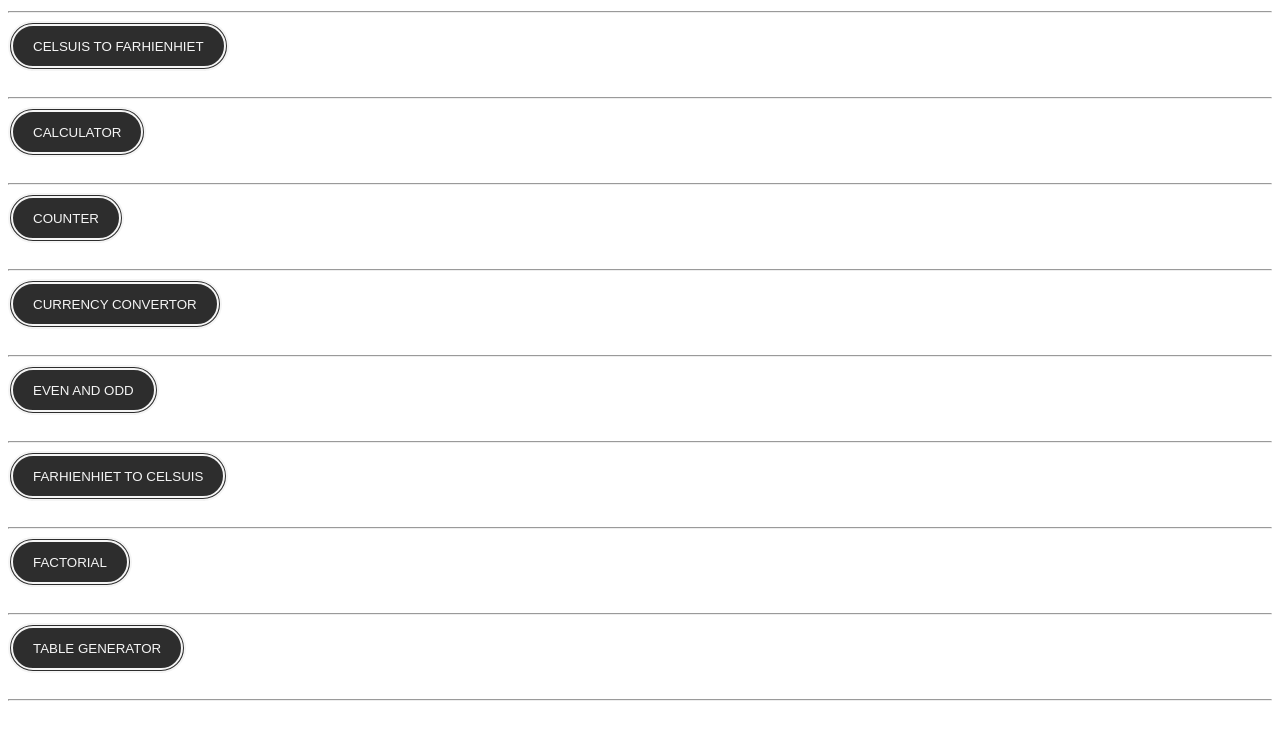
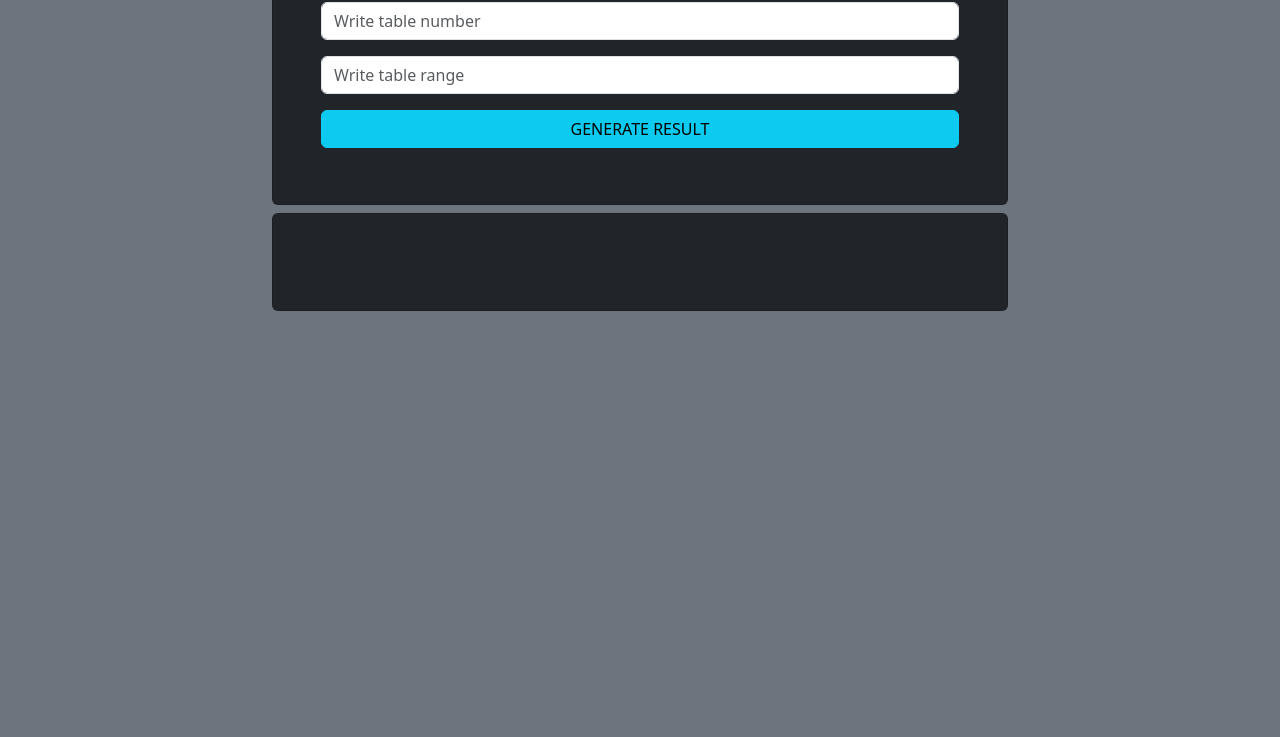
Before and after one commit to qasim917/TASKS, a plain HTML site: page index.html in a window 1280 px wide. Shown: the part 159-896 px from the top of the page. Before the commit the page ends 860 px from the top, so only its background shows below. Drawn offline with nearby package versions, Linux system fonts and the light colour scheme.

Commit message:
added index pages

```diff
--- a/index.html
+++ b/index.html
@@ -3,49 +3,56 @@
 <head>
     <meta charset="UTF-8">
     <meta name="viewport" content="width=device-width, initial-scale=1.0">
-    <title>Document</title>
+    <title>Table Generator</title>
+    <link rel="stylesheet" href="https://cdn.jsdelivr.net/npm/bootstrap@5.3.3/dist/css/bootstrap.min.css">
 </head>
+<body class="bg-secondary">
 
-<style>
-    button{
-            height: 50px;
-            width: auto;
-            background-color: #2d2d2d;
-            color: whitesmoke;
-            border: 5px double whitesmoke;
-            border-radius: 25px;
-            padding: 0px 20px;
+    <div class="container my-5">
+        <div class="row justify-content-center" style="height: 100vh;">
+            <div class="col-md-8">
+                <div class="card bg-dark p-5">
+                    <h1 class="text-light text-center">TABLE GENERATOR</h1>
+                    <input id="tn" class="form-control my-2" type="text" placeholder="Write table number">
+                    <input id="tr" class="form-control my-2" type="text" placeholder="Write table range">
+                    <button onclick="generater()" class="btn btn-info my-2 w-100">GENERATE RESULT</button>
+                </div>
+                <div class="card bg-dark text-light p-5 my-2">
+                    <ul id="result-list" class="list-group">
+                        <!-- Results will be displayed here -->
+                    </ul>
+                </div>
+            </div>
+        </div>
+    </div>
 
+    <script>
+        function generater() {
+            // Get the input values
+            let tableNumber = document.querySelector('#tn').value;
+            let tableRange = document.querySelector('#tr').value;
+
+            // Convert to numbers
+            tableNumber = Number(tableNumber);
+            tableRange = Number(tableRange);
+
+            // Get the UL element
+            let ulelement = document.querySelector('#result-list');
+            ulelement.innerHTML = ''; // Clear previous results
+
+            // Check if inputs are valid numbers
+            if (isNaN(tableNumber) || isNaN(tableRange)) {
+                ulelement.innerHTML = '<li class="list-group-item text-danger">Please enter valid numbers!</li>';
+                return;
+            }
+
+            // Generate the table
+            for (let i = 1; i <= tableRange; i++) {
+                let result = tableNumber * i;
+                ulelement.innerHTML += `<li class="list-group-item"> ${tableNumber} x ${i} = ${result} </li>`;
+            }
         }
-        a{
-            color: whitesmoke;
-            text-decoration: none;
-        }
-
-</style>
-<body class="bg-secondary">
-    <div class="bg-secondary" style="height: 100vh;">
-    <button class="justify-content-center align-content-center w-100 btn " ><a href="./assets/age calculator/index.html"> AGE CALCULATOR</a></button>
-    <br><br><hr>
-    <button class="justify-content-center align-content-center w-100 btn " ><a href="./assets/aligibilty to drive/index.html">AGE TO DRIVE</a></button>
-    <br><br><hr>
-    <button class="justify-content-center align-content-center w-100 btn " ><a href="./assets/c to f/index.html">CELSUIS TO FARHIENHIET</a></button>
-    <br><br><hr>
-    <button class="justify-content-center align-content-center w-100 btn " ><a href="./assets/CALCULATOR/index.html">CALCULATOR</a></button>
-    <br><br><hr>
-    <button class="justify-content-center align-content-center w-100 btn " ><a href="./assets/counter/index.html">COUNTER</a></button>
-    <br><br><hr>
-    <button class="justify-content-center align-content-center w-100 btn " ><a href="./assets/currency converter/index.html">CURRENCY CONVERTOR</a></button>
-    <br><br><hr>
-    <button class="justify-content-center align-content-center w-100 btn " ><a href="./assets/EVEN AND ODD/index.html"></a> EVEN AND ODD</button>
-    <br><br><hr>
-    <button class="justify-content-center align-content-center w-100 btn " ><a href="./assets/f to c/index.html">FARHIENHIET TO CELSUIS</a></button>
-    <br><br><hr>
-    <button class="justify-content-center align-content-center w-100 btn " ><a href="./assets/factorial/index.html">FACTORIAL</a></button>
-    <br><br><hr>
-    <button class="justify-content-center align-content-center w-100 btn " ><a href="./assets/TABLE GENERATOR/index.html">TABLE GENERATOR</a></button>
-    <br><br><hr>
-   </div>
+    </script>
 
 </body>
 </html>
```
